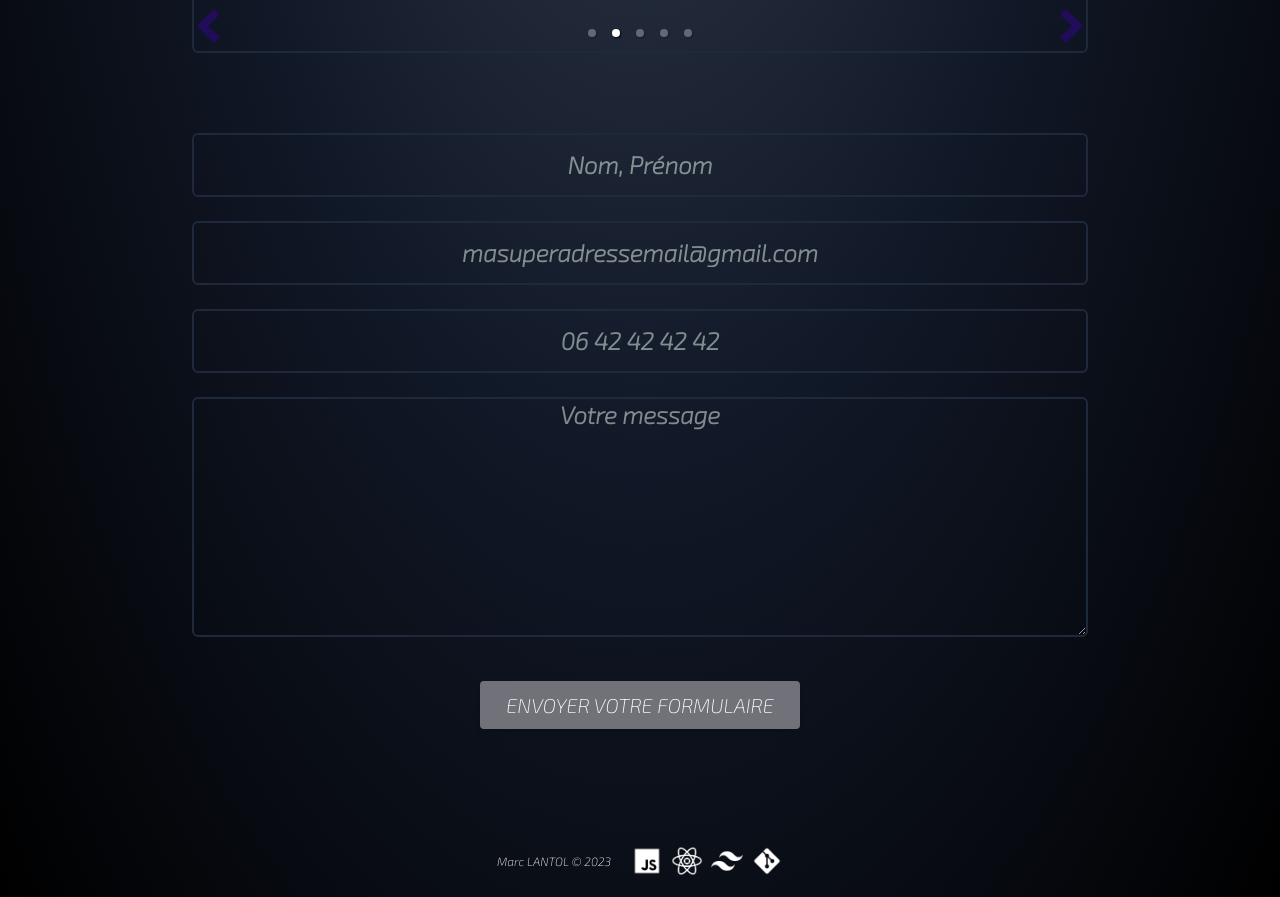
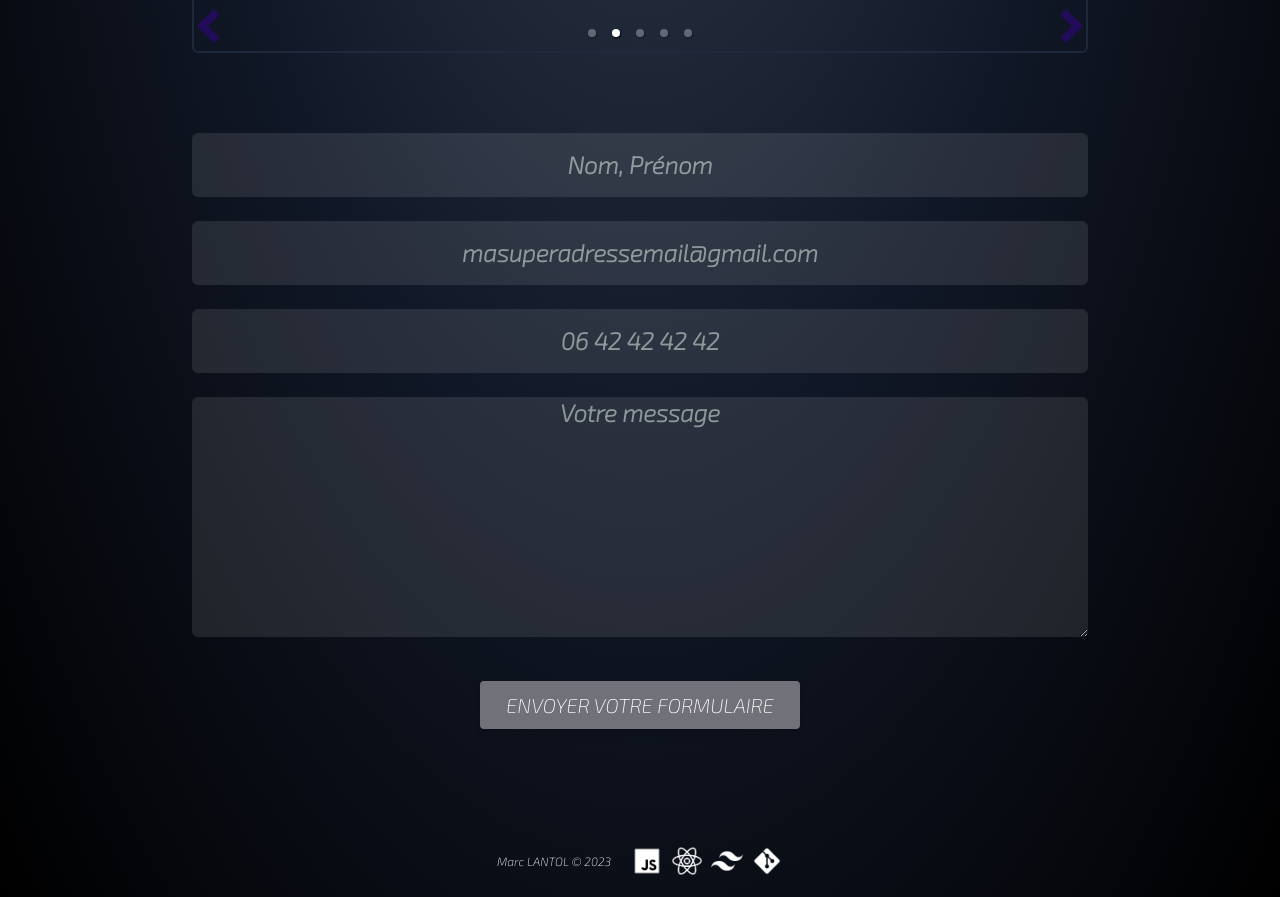
Before and after one commit to moumax/marcofoliov2, a React (Vite) app: page / in a window 1280 px wide. Shown: the part 2140-3037 px from the top of the page. Built offline with nearby package versions, Linux system fonts and the light colour scheme.

Commit message:
Fix display on form

```diff
--- a/src/components/Form.jsx
+++ b/src/components/Form.jsx
@@ -28,13 +28,13 @@ const Form = () => {
   };
 
   const classInputDark =
-    "rounded-md text-center text-sm xl:text-2xl bg-transparent placeholder-green-50 border-2 border-slate-800 placeholder-opacity-50 w-full h-10 xl:h-16";
+    "rounded-md text-center text-sm xl:text-2xl bg-white bg-opacity-10 placeholder-green-50 placeholder-opacity-50 w-full h-10 xl:h-16";
   const classInputLight =
-    "rounded-md text-center text-sm xl:text-2xl bg-gray-600 bg-opacity-10 placeholder:text-black border-2 border-slate-400 placeholder-opacity-50 w-full h-10 xl:h-16";
+    "rounded-md text-center text-sm xl:text-2xl bg-gray-600 bg-opacity-20 placeholder:text-black border-2 border-slate-400 placeholder-opacity-50 w-full h-10 xl:h-16";
   const classTextareaDark =
-    "rounded-md text-center text-sm xl:text-2xl bg-transparent h-40 placeholder-green-50 border-2 border-slate-800 placeholder-opacity-50 w-full xl:h-60";
+    "rounded-md text-center text-sm xl:text-2xl bg-white bg-opacity-10 h-40 placeholder-green-50 placeholder-opacity-50 w-full xl:h-60";
   const classTextareaLight =
-    "rounded-md text-center text-sm xl:text-2xl bg-gray-600 bg-opacity-10 h-40 placeholder:text-black border-2 border-slate-400 placeholder-opacity-50 w-full xl:h-60";
+    "rounded-md text-center text-sm xl:text-2xl bg-gray-600 bg-opacity-20 h-40 placeholder:text-black border-2 border-slate-400 placeholder-opacity-50 w-full xl:h-60";
 
   return (
     <form
```
